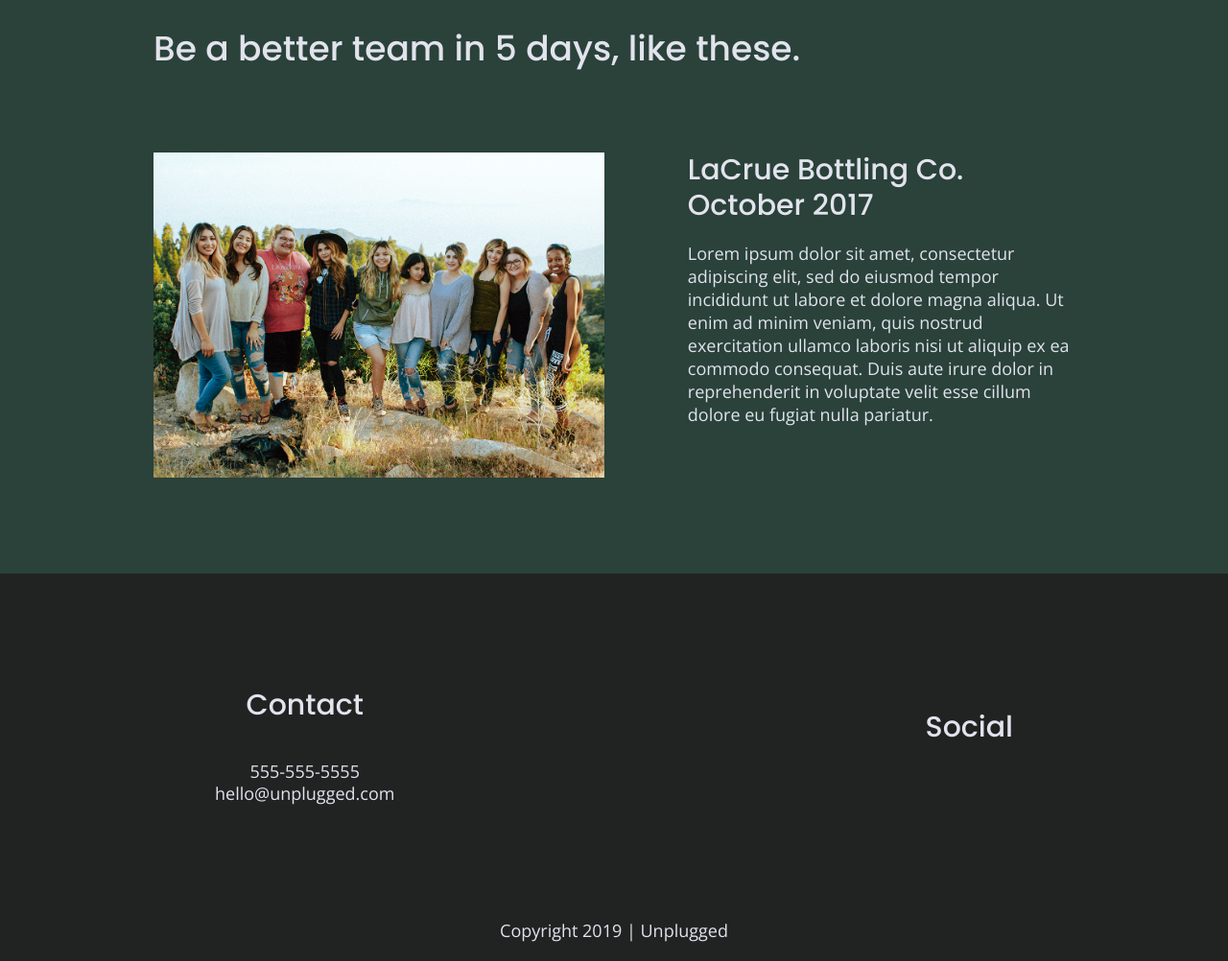
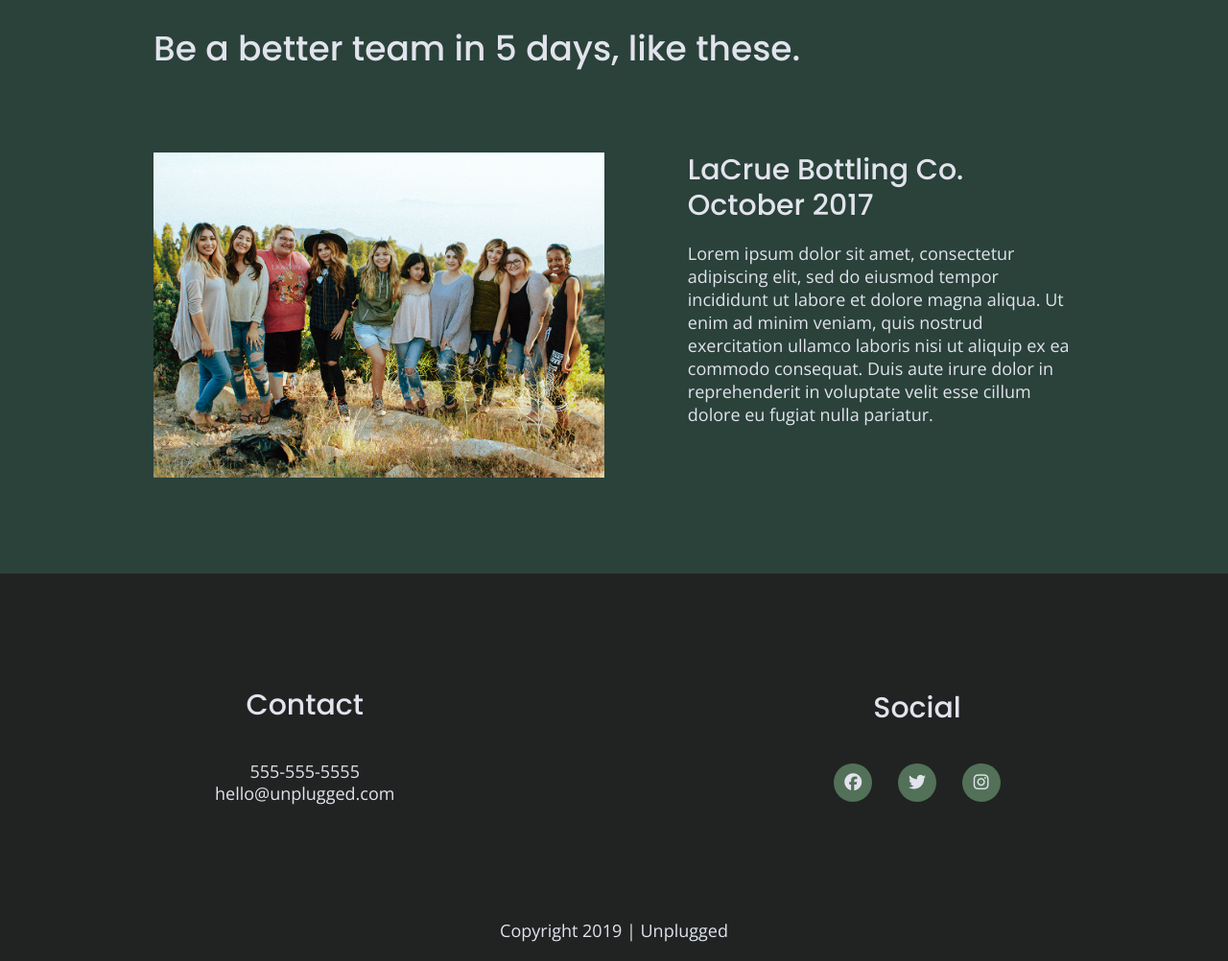
Before and after one commit to KaceyT/unplugged-retreat, a website built with Parcel: page index.html in a window 1280 px wide. Shown: the part 2078-3080 px from the top of the page at 96% size. Built offline with nearby package versions, Linux system fonts and the light colour scheme.

Commit message:
Added social icons to all pages

```diff
--- a/css/main.css
+++ b/css/main.css
@@ -235,9 +235,17 @@ footer .social-icons {
 }
 
 footer .social-icons p {
+  background-color: #527158;
+  border-radius: 50%;
+  width: 40px;
+  height: 40px;
   display: flex;
   justify-content: center;
   align-items: center;
+}
+
+footer .social-icons p i {
+  font-size: 1.3125;
 }
 
 footer .copyright {
@@ -705,6 +713,11 @@ input[type=button] {
     line-height: 1.285;
   }
 
+  footer .social-icons {
+    width: 12.5em;
+    justify-content: space-around;
+  }
+
   footer .copyright {
     width: 100%;
   }
--- a/index.html
+++ b/index.html
@@ -160,9 +160,9 @@
         <div class="social">
           <h4>Social</h4>
           <div class="social-icons">
-            <p><a href="https://www.facebook.com/Skillcrush/" target="_blank"></a></p>
-            <p><a href="https://www.twitter.com/Skillcrush" target="_blank"></a></p>
-            <p><a href="https://www.instagram.com/skillcrush/" target="_blank"></a></p>
+            <p><a href="https://www.facebook.com/Skillcrush/" target="_blank"><i class="fab fa-facebook"></i></a></p>
+            <p><a href="https://www.twitter.com/Skillcrush" target="_blank"><i class="fab fa-twitter"></i></a></p>
+            <p><a href="https://www.instagram.com/skillcrush/" target="_blank"><i class="fab fa-instagram"></i></a></p>
           </div>
         </div>
       </div>
```
Also changed, not shown: about/index.html (+3 -3 lines), faq/index.html (+3 -3 lines).
